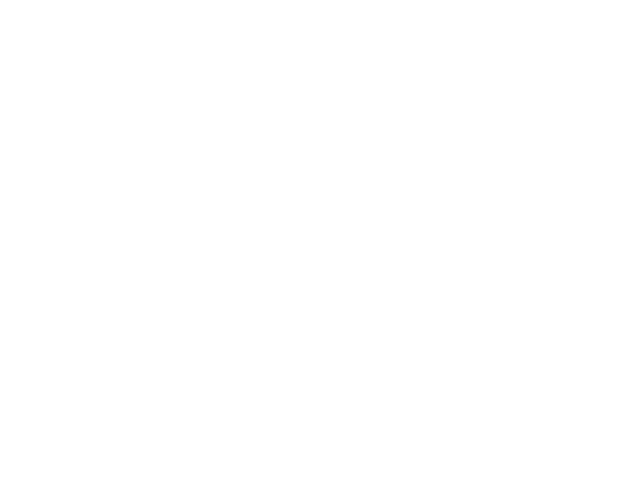
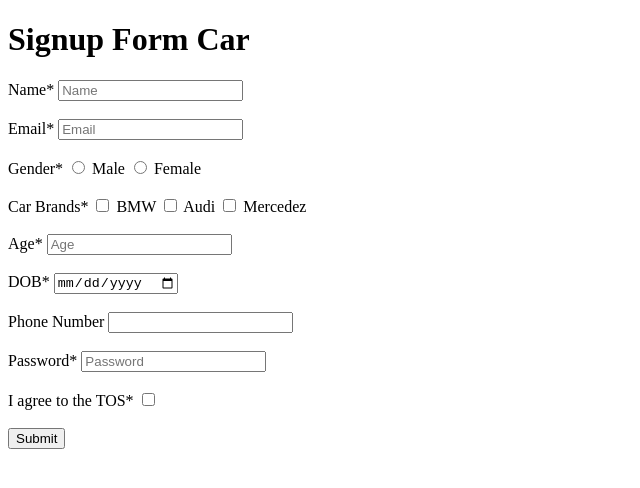
Before and after one commit to acciojob/signup-form-car-Mukul766, a website: page main.html in a window 1280 px wide. Shown: the whole page, without its empty margins (0-640 px from the left). Drawn offline with Linux system fonts and the light colour scheme.

Commit message:
created a submission

```diff
--- a/main.html
+++ b/main.html
@@ -7,10 +7,63 @@
 </head>
 
 <body>
-	<!-- the entire body must be written by student -->
-    <script type="text/javascript" src="./script.js">
-</script>
+	<h1>Signup Form Car</h1>
+	<form action ="/Submit" method="post">
+		<div>
+			<label for ="name">Name*</label>
+			<input required type="text" name="name" placeholder="Name">
+		</div>
+<br>
+		<div>
+			<label for ="Email">Email*</label>
+			<input required type="email" name="Email" placeholder="Email">
+		</div>
+<br>
+		<div>
+			<label for ="Gender">Gender*</label>
+			<input required type="radio" name="Gender">
+			<label for="Male">Male</label>
+			<input required type="radio" name="Gender">
+			<label for="Female">Female</label>
+		</div>
+<br>
+		<div>
+			<label for ="Car Brands">Car Brands*</label>
 
+			<input required type="checkbox" name="Car Brands">
+			<label for ="BMW">BMW</label>
+			<input required type="checkbox" name="Car Brands">
+			<label for ="Audi">Audi</label>
+			<input required type="checkbox" name="Car Brands">
+			<label for ="Mercedez">Mercedez</label>
+		</div>
+<br>
+		<div>
+			<label for ="Age">Age*</label>
+			<input required type="number" name="Age" placeholder ="Age">
+		</div>
+<br>
+		<div>
+			<label for ="DOB">DOB*</label>
+			<input required type="date" name="DOB">
+		</div>
+<br>
+		<div>
+			<label for ="Phone Number">Phone Number</label>
+			<input type="tel" name="Phone Number">
+		</div>
+<br>
+		<div>
+			<label for ="Password">Password*</label>
+			<input type="password" name="Password" placeholder="Password">
+		</div>
+<br>
+		<div>
+			<label for ="TOS"> I agree to the TOS*</label>
+			<input required type="checkbox" name="TOS">
+		</div>
+		<br>
+<button>Submit</button>
 </body>
 
 </html>
```
